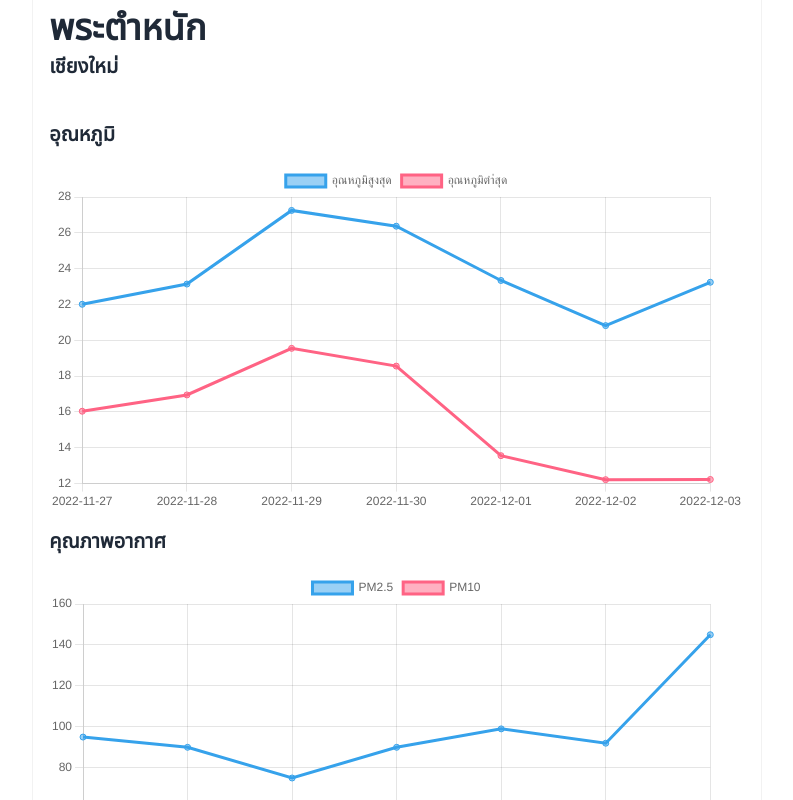
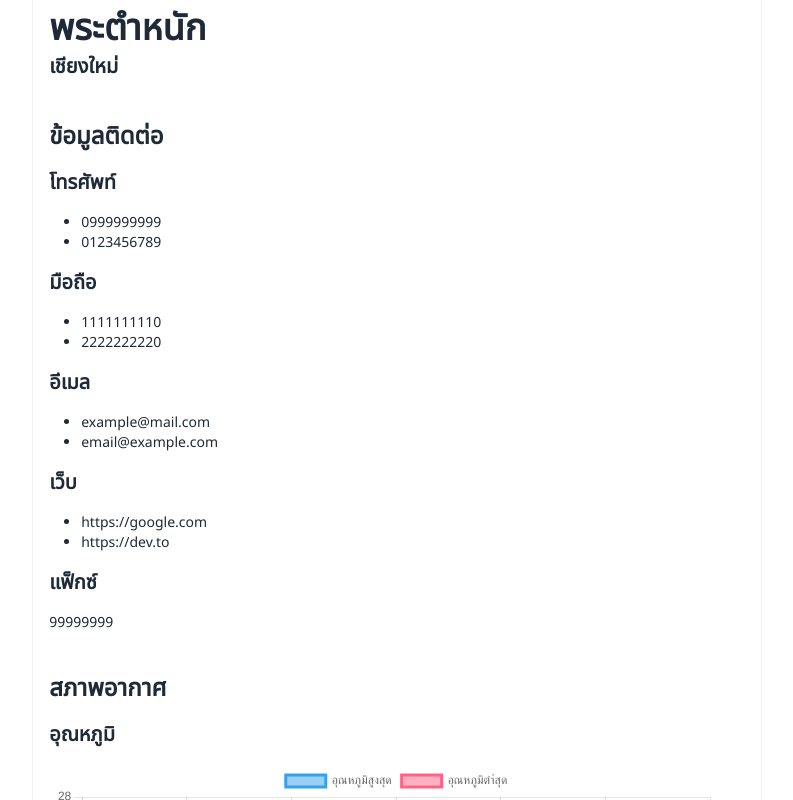
Before and after one commit to pontakornth/no-more-rain-frontend, a SvelteKit app: page /1 in a window 1280 px wide. Shown: the part 340-1140 px from the top of the page, without its empty margins (243-1036 px from the left). Built offline with nearby package versions, Linux system fonts and the light colour scheme.

Commit message:
install icons

```diff
--- a/package.json
+++ b/package.json
@@ -10,6 +10,7 @@
 		"format": "prettier --plugin-search-dir . --write ."
 	},
 	"devDependencies": {
+		"@iconify/json": "^2.1.144",
 		"@sveltejs/adapter-auto": "next",
 		"@sveltejs/kit": "next",
 		"autoprefixer": "^10.4.13",
--- /dev/null
+++ b/src/app.d.ts
@@ -0,0 +1,2 @@
+/// <reference types="@sveltejs/kit" />
+/// <reference types="unplugin-icons/types/svelte" />
--- a/src/routes/[placeId]/+page.js
+++ b/src/routes/[placeId]/+page.js
@@ -4,7 +4,6 @@ import { getAttractionDetail } from '../../lib/api';
 /** @type {import('./$types').PageLoad} */
 export async function load({ params }) {
 	try {
-		// TODO: Remove comment once used
 		// return await getAttractionDetail(params.placeId);
 	} catch (e) {
 		// TODO: Error handling
--- a/src/routes/[placeId]/+page.svelte
+++ b/src/routes/[placeId]/+page.svelte
@@ -2,6 +2,14 @@
 	import { browser } from '$app/environment';
 	import { Chart } from 'chart.js/auto';
 	import { onMount } from 'svelte';
+	import Sunny from '~icons/mdi/weather-sunny';
+	const contact = {
+		phones: ['0999999999', '0123456789'],
+		fax: '99999999',
+		mobiles: ['1111111110', '2222222220'],
+		emails: ['example@mail.com', 'email@example.com'],
+		urls: ['https://google.com', 'https://dev.to']
+	};
 	const weatherData = [
 		{
 			avg_pm10: 31,
@@ -109,8 +117,8 @@
 	});
 </script>
 
-<main class="h-full flex flex-col items-center justify-center p-8 space-y-8">
-	<div class="card card-compact card-bordered w-3/4 lg:w-3/5">
+<main class="h-full flex flex-col items-center justify-center p-0 lg:p-8 space-y-8">
+	<div class="card card-compact card-bordered w-full lg:w-3/5">
 		<figure class="card-image">
 			<img
 				src="https://tatapi.tourismthailand.org/tatfs/Image/custompoi/Thumbnail/P03000001.jpg"
@@ -123,16 +131,56 @@
 				<h2 class="text-xl font-semibold">เชียงใหม่</h2>
 			</header>
 			<div class="space-y-4">
-				<h2 class="text-xl font-semibold">อุณหภูมิ</h2>
+				<h2 class="text-2xl font-bold">ข้อมูลติดต่อ</h2>
+				{#if contact.phones != null && contact.phones.length > 0}
+					<h3 class="text-xl font-semibold">โทรศัพท์</h3>
+					<ul class="list-disc pl-8">
+						{#each contact.phones as phone}
+							<li>{phone}</li>
+						{/each}
+					</ul>
+				{/if}
+				{#if contact.mobiles != null && contact.mobiles.length > 0}
+					<h3 class="text-xl font-semibold">มือถือ</h3>
+					<ul class="list-disc pl-8">
+						{#each contact.mobiles as phone}
+							<li>{phone}</li>
+						{/each}
+					</ul>
+				{/if}
+				{#if contact.emails != null && contact.emails.length > 0}
+					<h3 class="text-xl font-semibold">อีเมล</h3>
+					<ul class="list-disc pl-8">
+						{#each contact.emails as email}
+							<li>{email}</li>
+						{/each}
+					</ul>
+				{/if}
+				{#if contact.urls != null && contact.urls.length > 0}
+					<h3 class="text-xl font-semibold">เว็บ</h3>
+					<ul class="list-disc pl-8">
+						{#each contact.urls as url}
+							<li>{url}</li>
+						{/each}
+					</ul>
+				{/if}
+				{#if contact.fax != null}
+					<h3 class="text-xl font-semibold">แฟ็กซ์</h3>
+					<p>{contact.fax}</p>
+				{/if}
+			</div>
+			<div class="space-y-4">
+				<h2 class="text-2xl font-bold">สภาพอากาศ</h2>
+				<h3 class="text-xl font-semibold">อุณหภูมิ</h3>
 				<canvas id="tempChart" bind:this={tempChart} />
-				<h2 class="text-xl font-semibold">คุณภาพอากาศ</h2>
+				<h3 class="text-xl font-semibold">คุณภาพอากาศ</h3>
 				<canvas id="airQualityChart" bind:this={airQualityChart} />
-				<h2 class="text-xl font-semibold">สภาพอากาศโดยรวม</h2>
-				<ul class="flex justify-evenly items-center">
+				<h3 class="text-xl font-semibold">สภาพอากาศโดยรวม</h3>
+				<ul class="grid grid-cols-2 lg:grid-cols-7 gap-8 text-center">
 					{#each weatherData as w (w.date)}
 						<li>
+							<Sunny class="text-4xl inline" />
 							<p>{w.date}</p>
-							<p>{w.weather_cond}</p>
 						</li>
 					{/each}
 				</ul>
```
Also changed, not shown: 1 other file (tests, documents, lock files or other folders).
